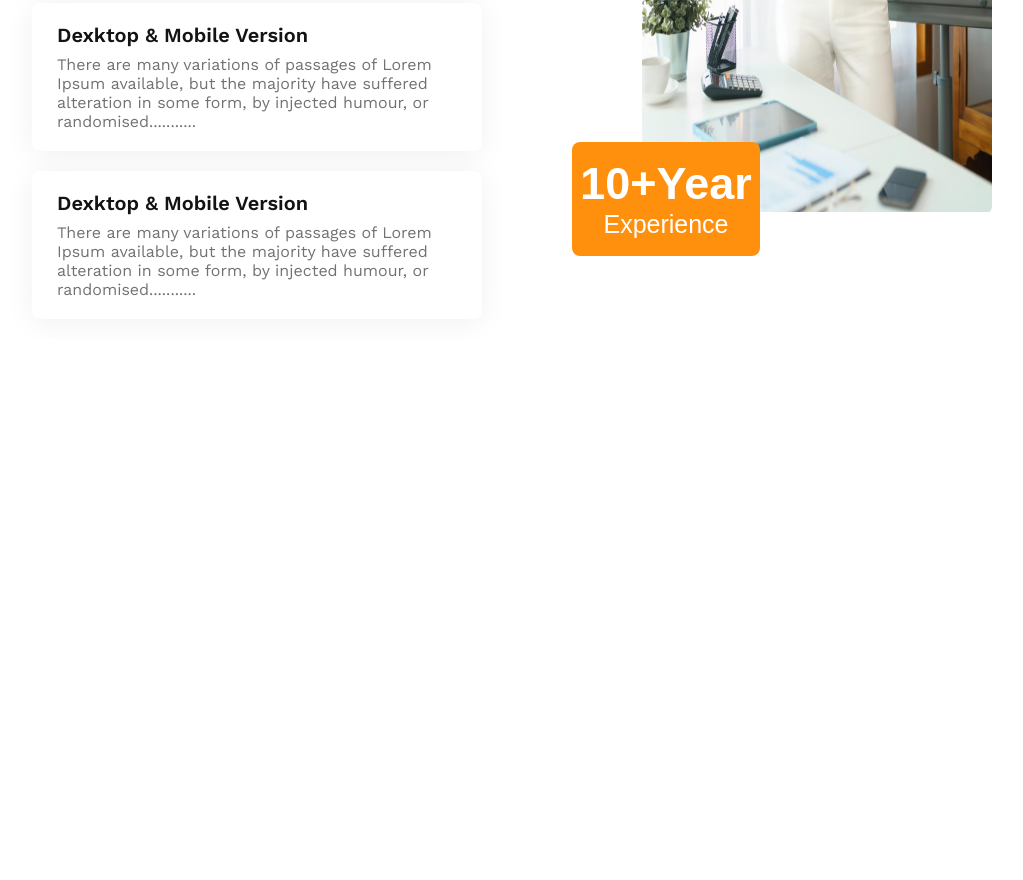
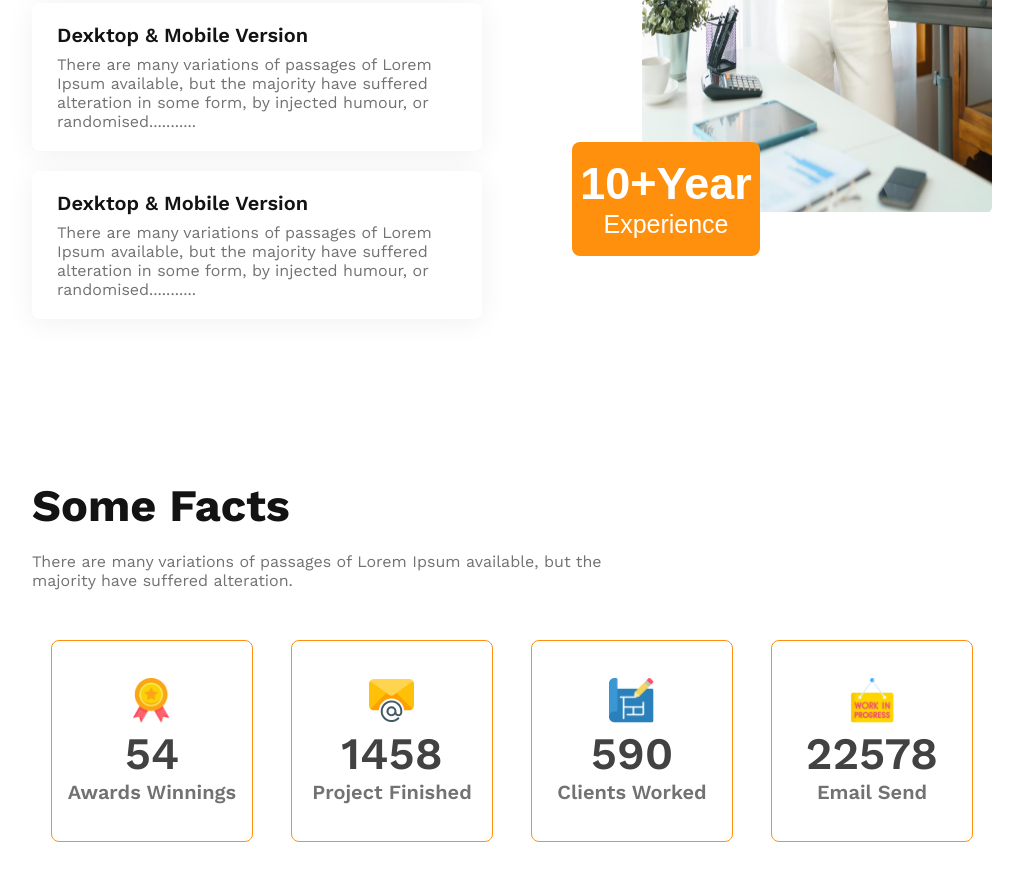
Before and after one commit to jahid1100/G3-architect, a plain HTML site: page index.html in a window 1280 px wide. Shown: the part 2148-3028 px from the top of the page, without its empty margins (128-1151 px from the left). Before the commit the page ends 2487 px from the top, so only its background shows below. Drawn offline with nearby package versions, Linux system fonts and the light colour scheme.

Commit message:
facts section

```diff
--- a/index.html
+++ b/index.html
@@ -78,6 +78,46 @@
                 </div>
             </div>
         </section>
+        <section class="some-facts">
+            <div class="container">
+                <h3 class="facts-title">Some Facts</h3>
+                <p class="facts-description">There are many variations of passages of Lorem Ipsum available, but the majority have suffered alteration.</p>
+                <div class="batch">
+                    <div class="batch-box">
+                        <div class="batch-box-contant">
+                            <img src="./style/images/icons/ribon.png" alt="">
+                        <h4>54</h4>
+                        <p class="batch-description">Awards Winnings</p>
+                        </div>
+
+                    </div>
+                    <div class="batch-box">
+                        <div class="batch-box-contant">
+                            <img src="./style/images/icons/email.png" alt="">
+                        <h4>1458</h4>
+                        <p class="batch-description">Project Finished</p>
+                        </div>
+
+                    </div>
+                    <div class="batch-box">
+                        <div class="batch-box-contant">
+                            <img src="./style/images/icons/projects.png" alt="">
+                        <h4>590</h4>
+                        <p class="batch-description">Clients Worked</p>
+                        </div>
+
+                    </div>
+                    <div class="batch-box">
+                        <div class="batch-box-contant">
+                            <img src="./style/images/icons/customers.png" alt="">
+                        <h4>22578</h4>
+                        <p class="batch-description">Email Send</p>
+                        </div>
+
+                    </div>
+                </div>
+            </div>
+        </section>
     </main>
 </body>
 </html>
--- a/style/style.css
+++ b/style/style.css
@@ -229,6 +229,57 @@ font-size: 25px;
 font-weight: 500;
 }
 
+/* -----------------------------some facts------------------------------ */
+
+.some-facts{
+    margin-top: 140px;
+}
+.facts-title{
+    color: var(--Dark-01, #131313);
+font-size: 45px;
+font-weight: 700;
+margin-bottom: 20px;
+
+}
+.facts-description{
+    color: var(--Dark-03, #727272);
+font-size: 16px;
+font-weight: 400;
+    width: 600px;
+    margin-bottom: 50px;
+}
+
+.batch{
+    display: flex;
+    justify-content: space-around;
+    margin-bottom: 120px;
+}
+.batch-box{
+    width: 200px;
+    height: 200px;
+    text-align: center;
+    border-radius: 8px;
+border: 1px solid #FF900E;
+    display: flex;
+    justify-content: center;
+    align-items: center;
+}
+.batch-box img{
+    width: 45px;
+    height: 45px;
+}
+.batch-box h4{
+    color: var(--Dark-02, #424242);
+font-size: 45px;
+font-weight: 600;
+
+}
+.batch-box p{
+    color: var(--Dark-03, #727272);
+font-size: 20px;
+font-weight: 600;
+}
+
 
 
 
@@ -236,7 +287,7 @@ font-weight: 500;
 /*------------------ responsive styles are here --------------------------*/
 /* -----------------------mobile device------------------ */
 @media screen and (max-width: 625px) {
-    .nav {
+    .nav, .experience-section, .batch {
         flex-direction: column;
 
     }
@@ -267,6 +318,13 @@ font-weight: 500;
     .feature {
         width: 70%;
     }
+    .experience-year {
+        margin-top: 20px;
+        position: static;
+    }
+    .facts-description {
+        width: auto;
+    }
 
     /* .feature-section{
         flex-direction: column-reverse;
@@ -279,4 +337,14 @@ font-weight: 500;
     .feature {
         width: 30%;
     }
+    .experience-section{
+        flex-direction: column;
+    }
+    .experience-year {
+        margin-top: 20px;
+        position: static;
+    }
+    .facts-description {
+        width: auto;
+    }
 }
```
